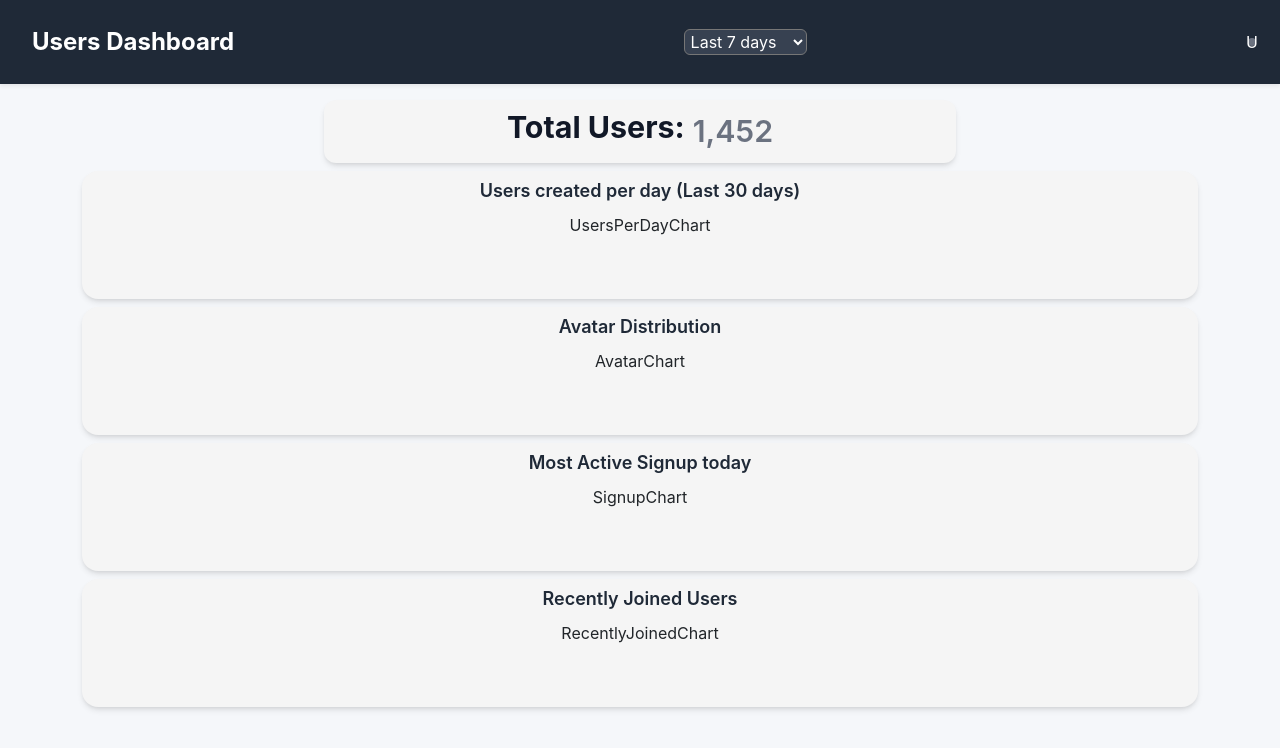
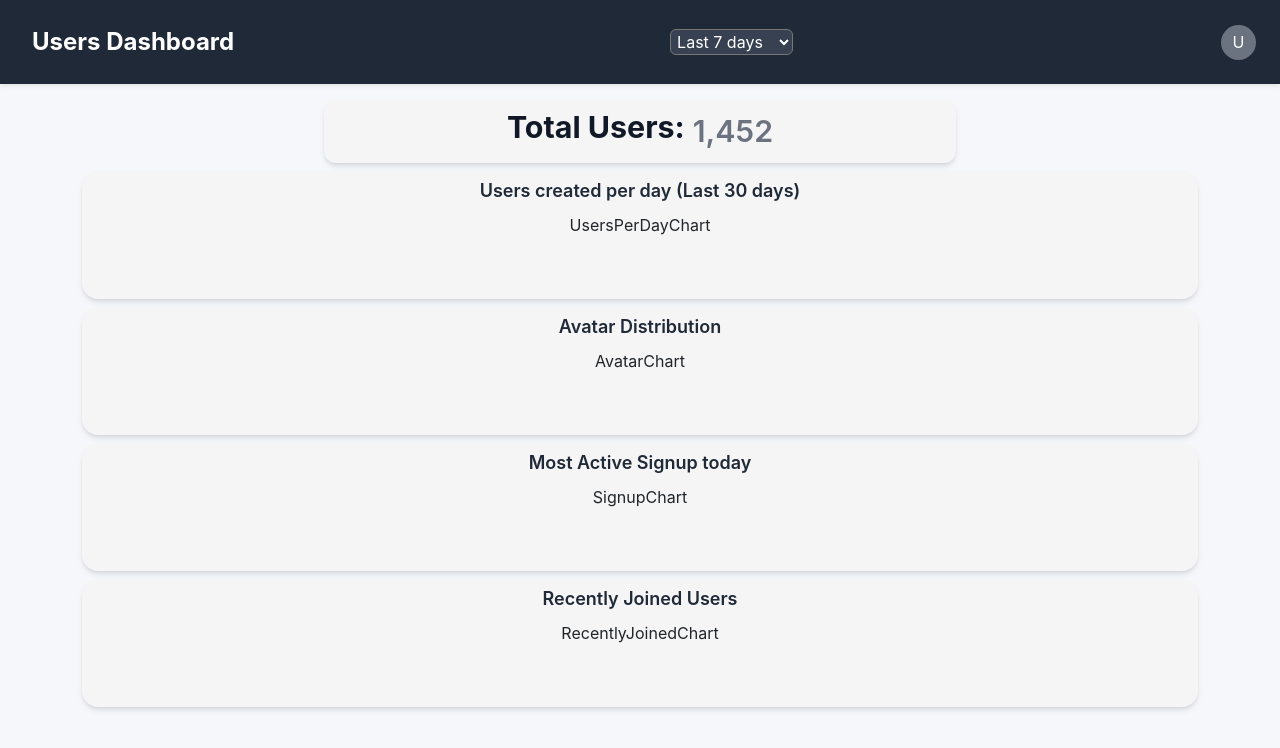
Before and after one commit to Namnika/webdev-assignment, a React (Create React App) app: page / in a window 1280 px wide. Shown: the top 748 px of the page. Built offline with nearby package versions, Linux system fonts and the light colour scheme.

Commit message:
add avatar for user

```diff
--- a/src/App.css
+++ b/src/App.css
@@ -62,13 +62,20 @@ code {
 }
 
 .user-avatar {
-  width: 8px;
-  height: 8px;
+  width: 35px;
+  height: 35px;
   border-radius: 100%;
   background: #6b7280;
   display: flex;
   align-items: center;
   justify-content: center;
+}
+
+img.user-avatar{
+  outline-width: 2px;
+  outline-color: #06b6d4;
+  outline-offset: 4px;
+  outline-style: solid;
 }
 
 .chart-card {
```
